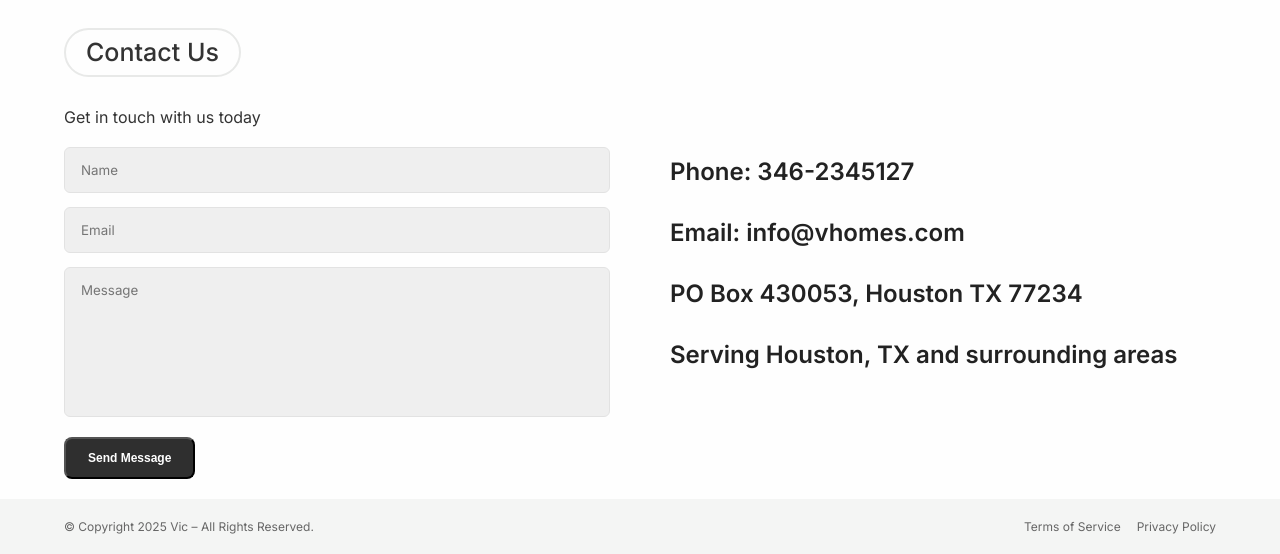
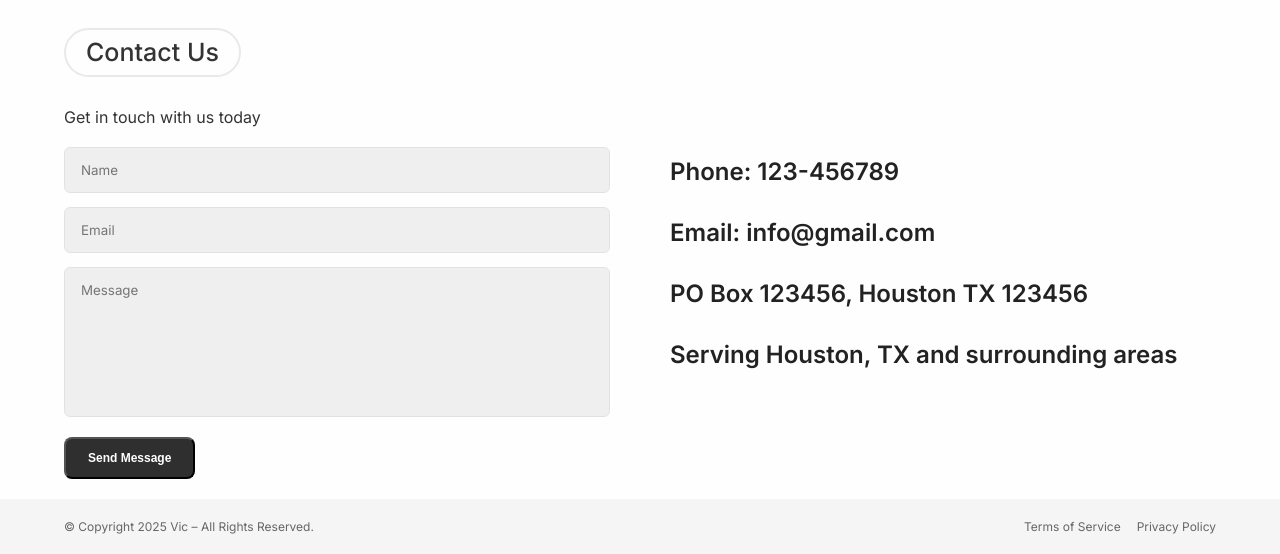
Before and after one commit to inseong2006-cell/UpWork, a plain HTML site: page index.html in a window 1280 px wide. Shown: the part 4604-5158 px from the top of the page. Drawn offline with Linux system fonts and the light colour scheme.

Commit message:
Update index.html

```diff
--- a/index.html
+++ b/index.html
@@ -213,9 +213,9 @@
 
                 <!-- Static contact information -->
                 <div class="contact-info">
-                    <p>Phone: 346-2345127</p>
-                    <p>Email: info@vhomes.com</p>
-                    <p>PO Box 430053, Houston TX 77234</p>
+                    <p>Phone: 123-456789</p>
+                    <p>Email: info@gmail.com</p>
+                    <p>PO Box 123456, Houston TX 123456</p>
                     <p>Serving Houston, TX and surrounding areas</p>
                 </div>
             </div>
```
